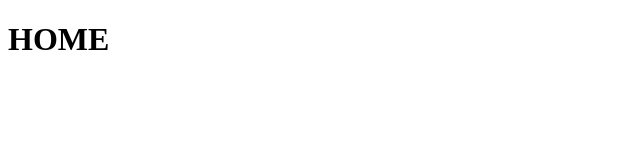
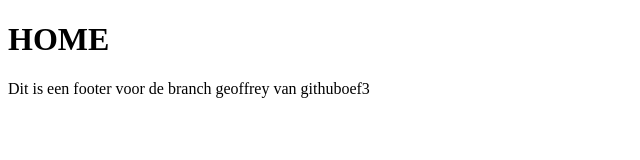
Before and after one commit to Lodebossuyt/githuboef3, a plain HTML site: page index.html in a window 1280 px wide. Shown: the whole page, without its empty margins (0-640 px from the left). Drawn offline with Linux system fonts and the light colour scheme.

Commit message:
eerste commit footer branch geoffrey

```diff
--- a/index.html
+++ b/index.html
@@ -6,5 +6,7 @@
 </head>
 <body>
 <h1>HOME</h1>
+
+<footer>Dit is een footer voor de branch geoffrey van githuboef3</footer>
 </body>
 </html>
```
